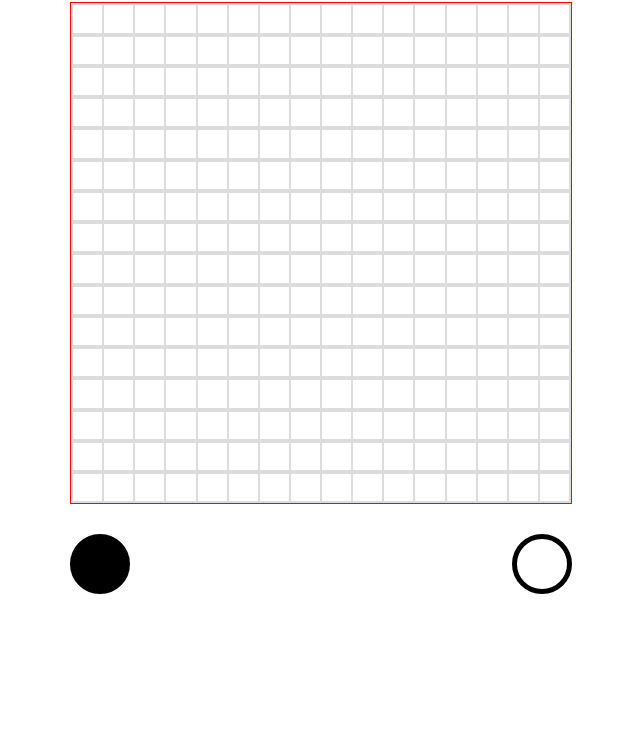
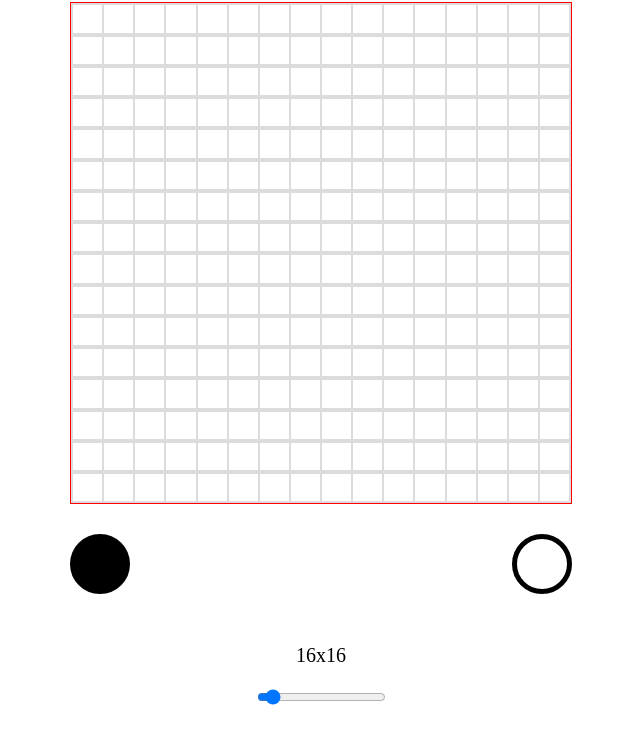
Before and after one commit to 42universo/ETCH-A-SKETCH, a plain HTML site: page index.html in a window 1280 px wide. Shown: the part 64-800 px from the top of the page, without its empty margins (319-959 px from the left). Drawn offline with Linux system fonts and the light colour scheme.

Commit message:
When change the input change the display number of size

```diff
--- a/index.html
+++ b/index.html
@@ -11,4 +11,8 @@
         <div id='paint'></div>
         <div id='reset'></div>
     </div>
+    <div id='scaleConatiner'>
+        <p id='scaleNumber'>16x16</p>
+        <input id='scaleInput' type="range" min="12" max="64" value="16">
+    </div>
 </body>
--- a/index.js
+++ b/index.js
@@ -9,8 +9,10 @@ document.addEventListener('DOMContentLoaded',() => {
 const container = document.querySelector('#sketchContainer')
 const paintDiv = document.querySelector('#paint')
 const resetDiv = document.querySelector('#reset')
+const scaleInp = document.querySelector('#scaleInput')
 
 let color = [0, 0, 0]
+let size = 16
 
 paintDiv.addEventListener('click', () => {changeColor()})
 
@@ -18,6 +20,12 @@ resetDiv.addEventListener('click', () => {
     container.innerHTML = ''
     renderDivs()
     getCols()
+})
+
+scaleInp.addEventListener('change', (e) => {
+    const scaleN = document.querySelector('#scaleNumber')
+    size = e.target.value
+    scaleN.textContent = `${size}x${size}`
 })
 
 const renderDivs = () => {
--- a/style.css
+++ b/style.css
@@ -42,3 +42,17 @@ h1{
     border: 5px solid black;
     border-radius: 50px;
 }
+
+#scaleConatiner{
+    width: 150px;
+    height: 100px;
+    margin: auto;
+    display: flex;
+    flex-direction: column;
+    align-items: center;
+    margin-top: 30px;
+}
+
+#scaleNumber{
+    font-size: 20px;
+}
```
